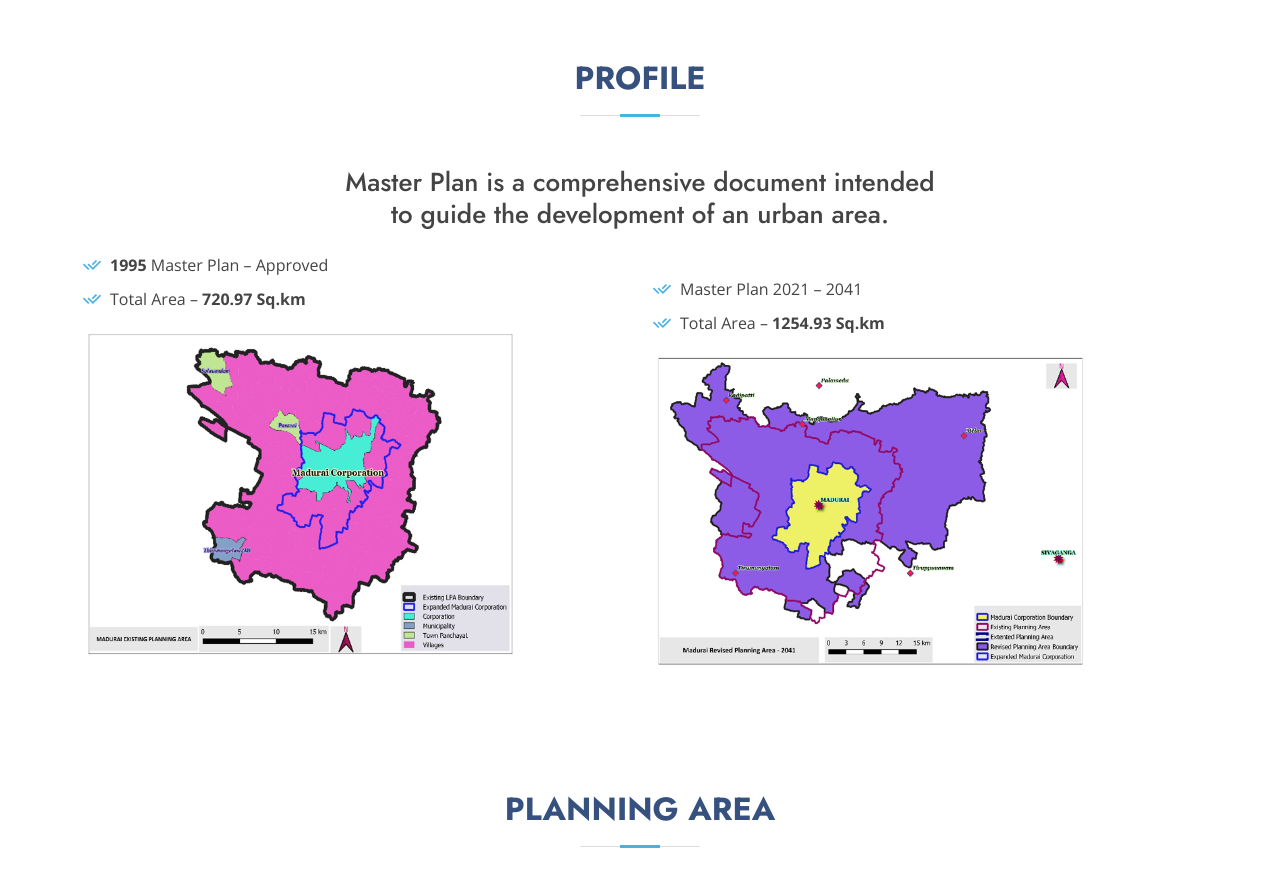
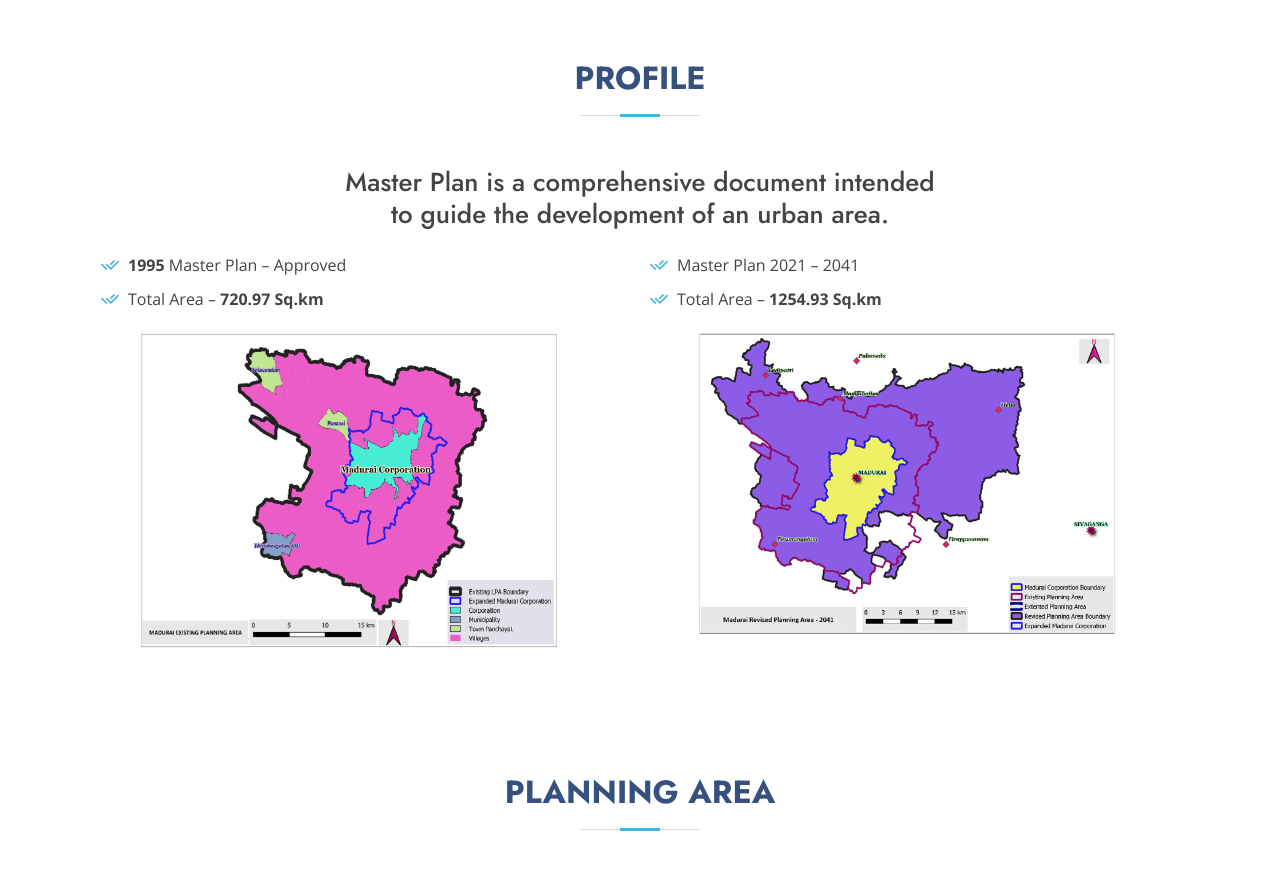
Before and after one commit to rajkumarthirumalai/surevy-site, a PHP site: page / in a window 1280 px wide. Shown: the part 721-1603 px from the top of the page. Run offline with PHP 8.4, Linux system fonts and the light colour scheme.

Commit message:
added title changes

```diff
--- a/assets/css/style.css
+++ b/assets/css/style.css
@@ -748,6 +748,10 @@ section {
   align-items: center;
   justify-content: center;
 }
+.about .content {
+  align-items: center;
+  justify-content: space-between;
+}
 .about .content h3 {
   font-weight: 600;
   font-size: 26px;
--- a/index.html
+++ b/index.html
@@ -38,7 +38,7 @@
     <div class="container d-flex align-items-center">
       <div class=" me-auto">
         <h1 class="logo"><a href="index.html">Madurai</a></h1>
-        <p style="color: white; font-size: xx-small;">Land of Opportunities & Sustainable Living</p>
+        <p style="color: white; font-size: xx-small;">Transform sleepless city with enduring vision</p>
 
       </div>
       <!-- Uncomment below if you prefer to use an image logo -->
@@ -76,7 +76,7 @@
         <div class="col-lg-6 d-flex flex-column justify-content-center pt-4 pt-lg-0 order-2 order-lg-1"
           data-aos="fade-up" data-aos-delay="200">
           <h1>Madurai Master Plan 2021-2041</h1>
-          <h3 style="color: rgb(255, 255, 255); font-weight: bolder;" >“Transform sleepless city with enduring vision”
+          <h3 style="color: rgb(255, 255, 255); font-weight: bolder;" >Transform sleepless city with enduring vision
           </h3 >
           <div class="d-flex justify-content-center justify-content-lg-start">
             <a href="survey-form.html" class="btn-get-started scrollto">Citizen Survey</a>
@@ -103,20 +103,29 @@
           <h4>
             Master Plan is a comprehensive document intended<br /> to guide the development of an urban area.
           </h4>
-          <div class="col-lg-6 " style="text-align: left;">
+          <div class="row " style="padding-left: 30px;">
+            <div class="col-lg-6 " style="text-align: left; ">
               <ul>
                 <li><i class="ri-check-double-line"></i> <strong>1995</strong> Master Plan – Approved</strong>
                 <li><i class="ri-check-double-line"></i> Total Area – <strong>720.97 Sq.km</strong></li>
               </ul>
-            <img src="assets/img/masterplan/pink.png" class="img-fluid" width="80%" alt="">
-
-          </div>
-          <div class="col-lg-6 pt-4" style="text-align: left;">
+
+            </div>
+            <div class="col-lg-6" style="text-align: left; ">
               <ul>
                 <li><i class="ri-check-double-line"></i> Master Plan 2021 – 2041</strong>
                 <li><i class="ri-check-double-line"></i> Total Area – <strong>1254.93 Sq.km</strong></li>
               </ul>
+            </div>
+          </div>
+          <div class="row">
+
+            <div class="col-lg-6 " >
+              <img src="assets/img/masterplan/pink.png" class="img-fluid" width="80%" alt="">
+            </div>
+            <div class="col-lg-6" >
               <img src="assets/img/masterplan/violet.png" class="img-fluid" width="80%" alt="">
+            </div>
           </div>
         </div>
 
```
Lines whose indentation alone changed are shown as unchanged.
